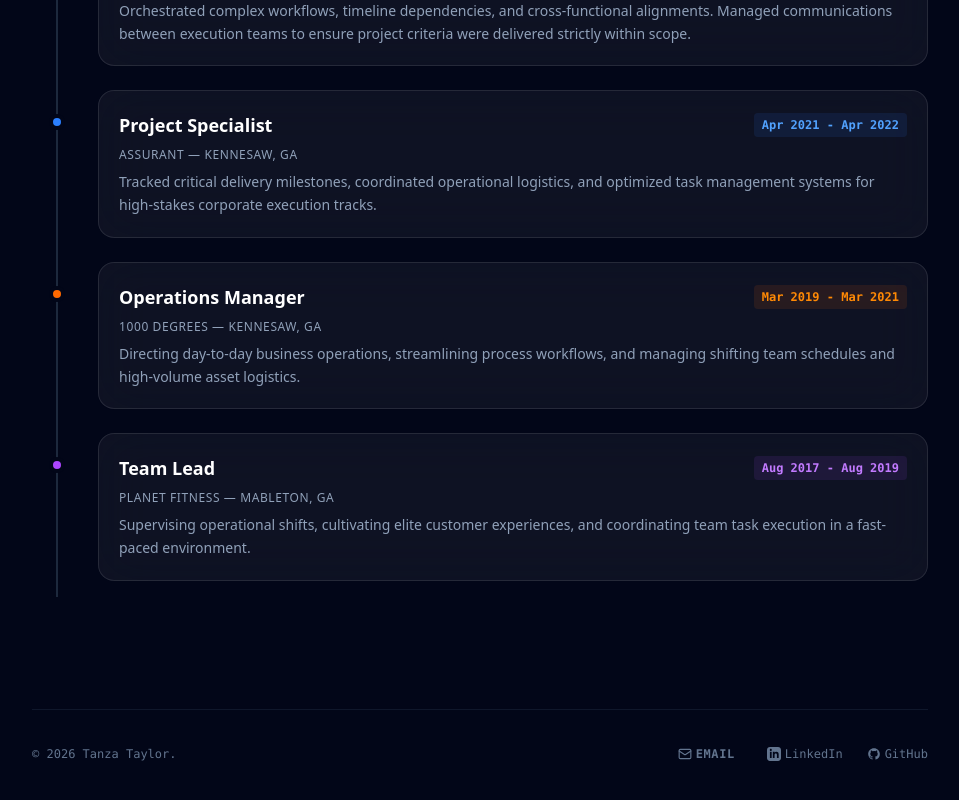
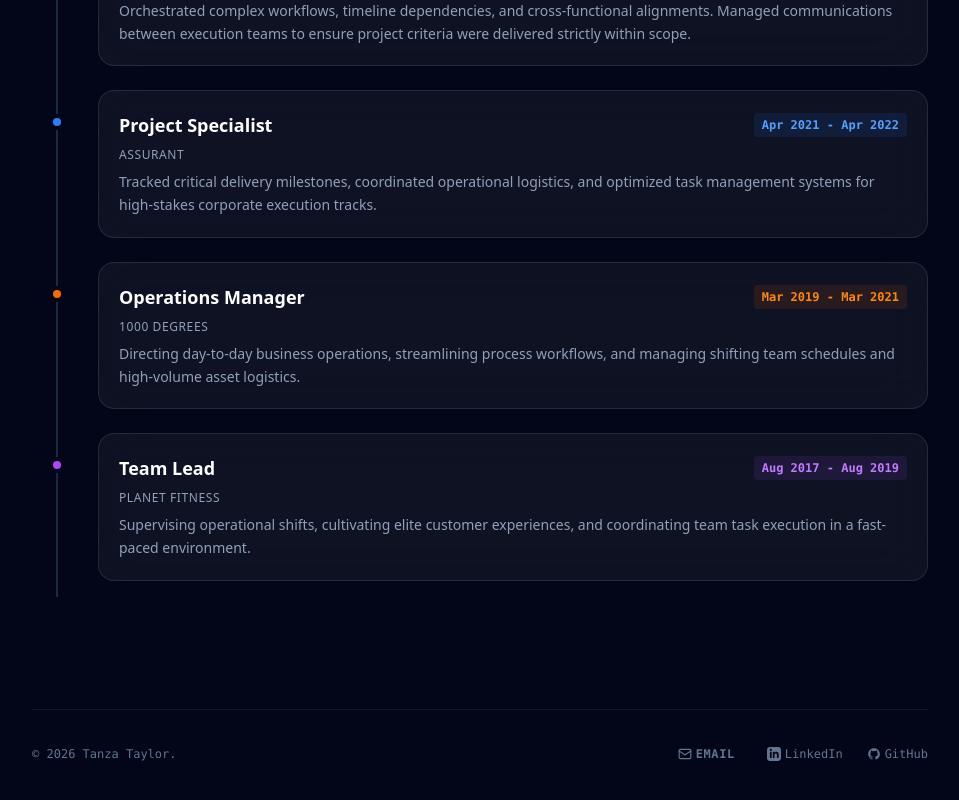
Before and after one commit to tanztylr/Tanza-Portfolio-V1, a Next.js app: page / in a window 1280 px wide. Shown: the part 4391-5191 px from the top of the page, without its empty margins (160-1119 px from the left). Built offline with nearby package versions, Linux system fonts and the light colour scheme.

Commit message:
Update company names in job descriptions
Removed locations from job descriptions for privacy

```diff
--- a/src/app/page.js
+++ b/src/app/page.js
@@ -404,7 +404,7 @@ export default function Home() {
             <div className="text-xs font-mono italic pl-2">Feb 2025 - Feb 2026 // Specialized Research, Architecture Planning & Technical Upskilling</div>
           </div>
 
-          {/* Cracker Barrel */}
+          {/* Cracker Barrel Corporate */}
           <div className="relative pl-8 md:pl-10 group">
             <div className="absolute left-[-9px] top-6 w-4 h-4 rounded-full bg-emerald-500 border-4 border-slate-950 group-hover:scale-125 transition-transform duration-300" />
             <div className="backdrop-blur-xl bg-white/5 border border-white/10 rounded-2xl p-5 transition-all duration-300 hover:border-emerald-500 hover:shadow-[0_0_35px_rgba(16,185,129,0.3)] hover:bg-emerald-500/[0.01]">
@@ -427,7 +427,7 @@ export default function Home() {
                 <h3 className="text-lg font-bold text-white">Project Specialist</h3>
                 <span className="text-xs font-mono font-semibold text-blue-400 bg-blue-500/10 px-2 py-1 rounded w-fit">Apr 2021 - Apr 2022</span>
               </div>
-              <p className="text-slate-400 text-xs font-medium uppercase tracking-wider mb-2 text-blue-400/90">Assurant — Kennesaw, GA</p>
+              <p className="text-slate-400 text-xs font-medium uppercase tracking-wider mb-2 text-blue-400/90">Assurant</p>
               <p className="text-slate-400 text-sm leading-relaxed">
                 Tracked critical delivery milestones, coordinated operational logistics, and optimized task management systems for high-stakes corporate execution tracks.
               </p>
@@ -442,7 +442,7 @@ export default function Home() {
                 <h3 className="text-lg font-bold text-white">Operations Manager</h3>
                 <span className="text-xs font-mono font-semibold text-orange-400 bg-orange-500/10 px-2 py-1 rounded w-fit">Mar 2019 - Mar 2021</span>
               </div>
-              <p className="text-slate-400 text-xs font-medium uppercase tracking-wider mb-2 text-orange-400/90">1000 Degrees — Kennesaw, GA</p>
+              <p className="text-slate-400 text-xs font-medium uppercase tracking-wider mb-2 text-orange-400/90">1000 Degrees</p>
               <p className="text-slate-400 text-sm leading-relaxed">
                 Directing day-to-day business operations, streamlining process workflows, and managing shifting team schedules and high-volume asset logistics.
               </p>
@@ -457,7 +457,7 @@ export default function Home() {
                 <h3 className="text-lg font-bold text-white">Team Lead</h3>
                 <span className="text-xs font-mono font-semibold text-purple-400 bg-purple-500/10 px-2 py-1 rounded w-fit">Aug 2017 - Aug 2019</span>
               </div>
-              <p className="text-slate-400 text-xs font-medium uppercase tracking-wider mb-2 text-purple-400/90">Planet Fitness — Mableton, GA</p>
+              <p className="text-slate-400 text-xs font-medium uppercase tracking-wider mb-2 text-purple-400/90">Planet Fitness</p>
               <p className="text-slate-400 text-sm leading-relaxed">
                 Supervising operational shifts, cultivating elite customer experiences, and coordinating team task execution in a fast-paced environment.
               </p>
```
